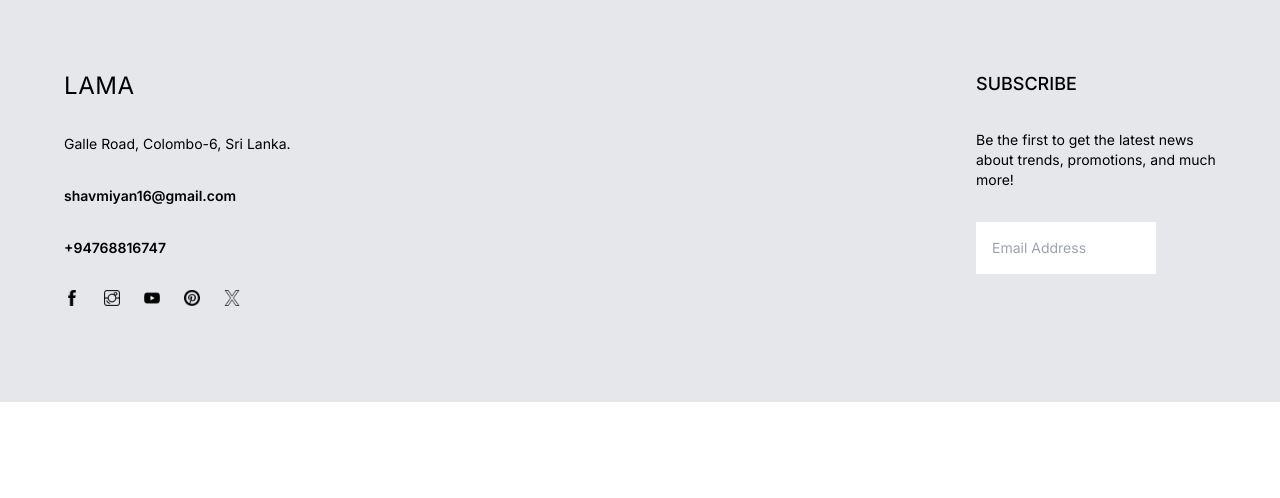
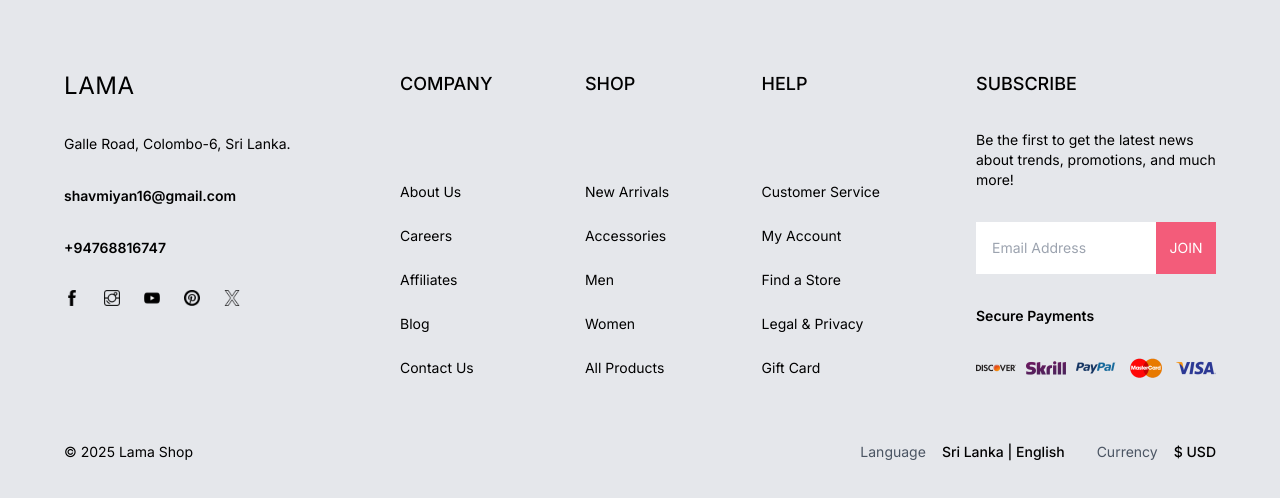
Before and after one commit to ShavmiyanV/e-commerce, a Next.js app: page / in a window 1280 px wide. Shown: the part 2778-3276 px from the top of the page. Before the commit the page ends 3180 px from the top, so only its background shows below. Built offline with nearby package versions, Linux system fonts and the light colour scheme.

Commit message:
Enhance footer layout and add navigation sections
Updated the footer to use a responsive flex layout, added COMPANY, SHOP, and HELP navigation sections, improved the subscribe area with a JOIN button, included payment method icons, and added bottom section for copyright, language, and currency.

```diff
--- a/src/components/Footer.tsx
+++ b/src/components/Footer.tsx
@@ -6,7 +6,7 @@ const Footer = () => {
   return (
     <div className="py-24 px-4 md:px-8 lg:px-16 xl:32 2xl:px-64 bg-gray-200 text-sm mt-24">
       {/* TOP */}
-      <div className="flex justify-between gap-24">
+      <div className="flex flex-col md:flex-row justify-between gap-24">
         {/* LEFT */}
         <div className="w-full md:w-1/2 lg:w-1/4 flex flex-col gap-8">
           <Link href="/">
@@ -24,7 +24,38 @@ const Footer = () => {
           </div>
         </div>
         {/* CENTER */}
-        <div className="hidden lg:flex justify-between w-1/2"></div>
+        <div className="hidden lg:flex justify-between w-1/2">
+          <div className="flex flex-col justify-between">
+            <h1 className="font-medium text-lg">COMPANY</h1>
+            <div className="flex flex-col gap-6">
+              <Link href="">About Us</Link>
+              <Link href="">Careers</Link>
+              <Link href="">Affiliates</Link>
+              <Link href="">Blog</Link>
+              <Link href="">Contact Us</Link>
+            </div>
+          </div>
+          <div className="flex flex-col justify-between">
+            <h1 className="font-medium text-lg">SHOP</h1>
+            <div className="flex flex-col gap-6">
+              <Link href="">New Arrivals</Link>
+              <Link href="">Accessories</Link>
+              <Link href="">Men</Link>
+              <Link href="">Women</Link>
+              <Link href="">All Products</Link>
+            </div>
+          </div>
+          <div className="flex flex-col justify-between">
+            <h1 className="font-medium text-lg">HELP</h1>
+            <div className="flex flex-col gap-6">
+              <Link href="">Customer Service</Link>
+              <Link href="">My Account</Link>
+              <Link href="">Find a Store</Link>
+              <Link href="">Legal & Privacy</Link>
+              <Link href="">Gift Card</Link>
+            </div>
+          </div>
+        </div>
         {/* RIGHT */}
         <div className="w-full md:w-1/2 lg:w-1/4 flex flex-col gap-8">
           <h1 className="font-medium text-lg">SUBSCRIBE</h1>
@@ -36,13 +67,34 @@ const Footer = () => {
             <input
               type="text"
               placeholder="Email Address"
-              className="p-4 w-3/4"
+              className="p-4 w-3/4 "
             />
+            <button className="w-1/4 bg-lama  text-white">JOIN</button>
+          </div>
+          <span className="font-semibold">Secure Payments</span>
+          <div className="flex justify-between">
+            <Image src="/discover.png" alt="" width={40} height={20} />
+            <Image src="/skrill.png" alt="" width={40} height={20} />
+            <Image src="/paypal.png" alt="" width={40} height={20} />
+            <Image src="/mastercard.png" alt="" width={40} height={20} />
+            <Image src="/visa.png" alt="" width={40} height={20} />
           </div>
         </div>
       </div>
       {/* BOTTOM */}
-      <div className=""></div>
+      <div className="flex flex-col md:flex-row items-center justify-between gap-8 mt-16">
+        <div className="">© 2025 Lama Shop</div>
+        <div className="flex flex-col gap-8 md:flex-row">
+          <div className="">
+            <span className="text-gray-600 mr-4">Language</span>
+            <span className="font-medium">Sri Lanka | English</span>
+          </div>
+          <div className="">
+            <span className="text-gray-600 mr-4">Currency</span>
+            <span className="font-medium">$ USD</span>
+          </div>
+        </div>
+      </div>
     </div>
   );
 };
```
